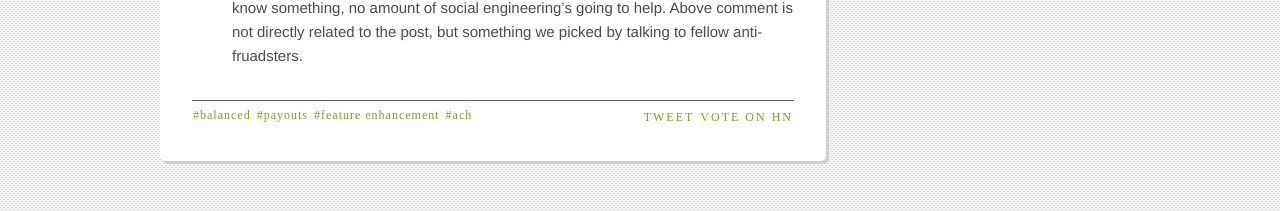
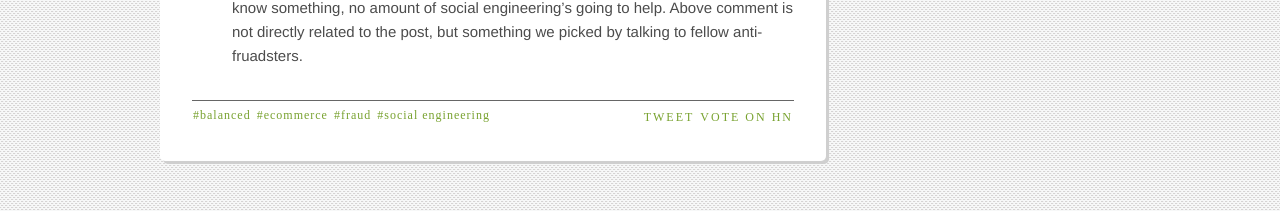
Before and after one commit to balanced/balanced.github.com, a Jekyll site: the page built from _posts/2013-02-27-social-engineering-fraud-how-we-got-fooled.md, in a window 1280 px wide and 900 px high, scrolled down 2063 px. Shown: the part 689-900 px from the top of the window. Built offline with Jekyll 4.4.1, drawn with Linux system fonts in a browser that asks for light colours; nearby versions of some CDN libraries; library files that are not in the unit come from our copies; Markdown is read by kramdown in place of the engine named in the settings; comment, search, counter and statistics services are not loaded.

Commit message:
Update _posts/2013-02-27-social-engineering-fraud-how-we-got-fooled.md

```diff
--- a/_posts/2013-02-27-social-engineering-fraud-how-we-got-fooled.md
+++ b/_posts/2013-02-27-social-engineering-fraud-how-we-got-fooled.md
@@ -4,9 +4,9 @@ author: Ganesh Venkataraman
 title: "Social Engineering & Fraud: How we got fooled"
 tags:
 - balanced
-- payouts
-- feature enhancement
-- ACH
+- ecommerce
+- fraud
+- social engineering
 ---
 
 ##How We Got Fooled
```
